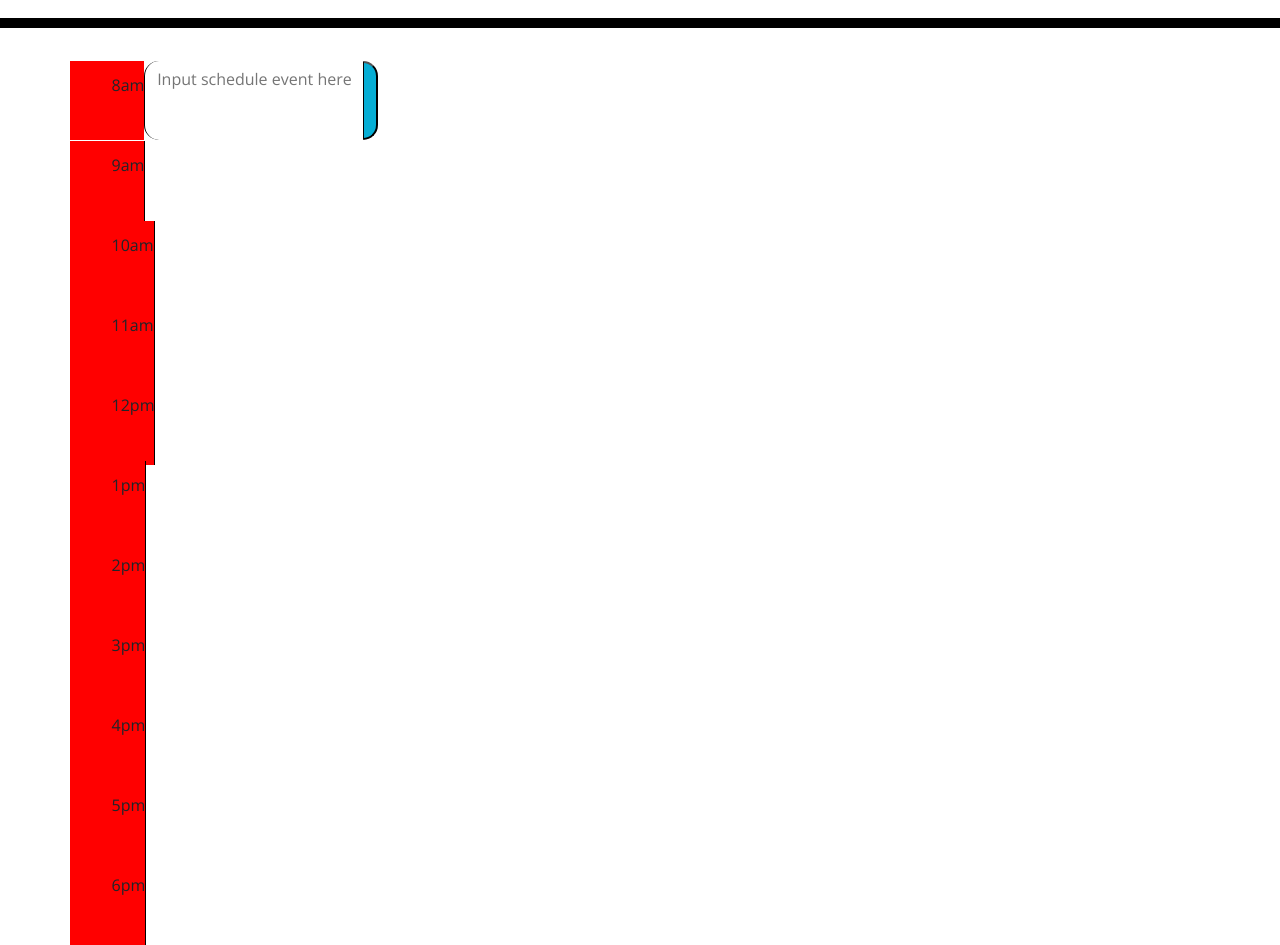
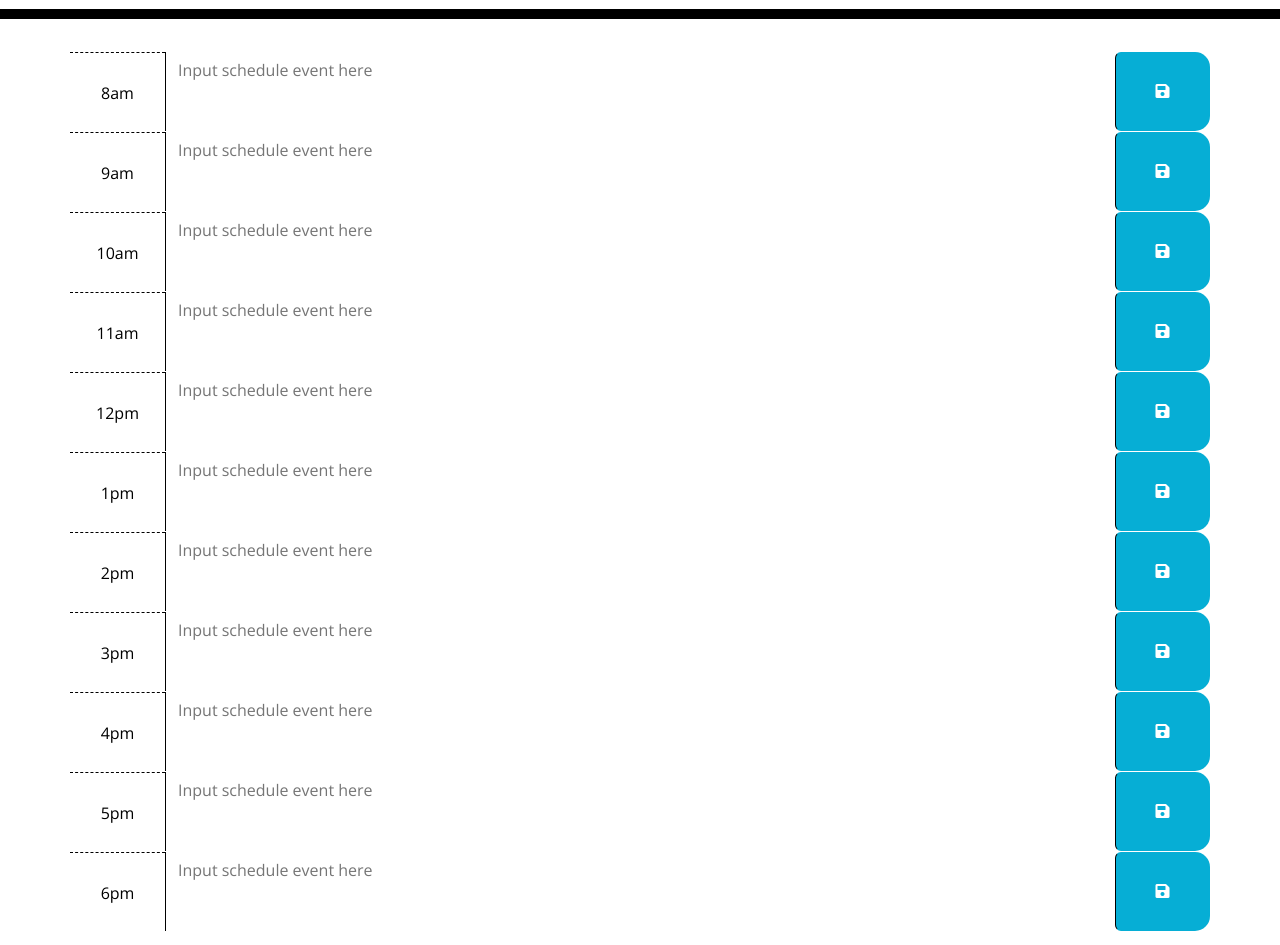
Before and after one commit to scarfrae/Workday-Daily-Planner, a plain HTML site: page index.html in a window 1280 px wide. Shown: the part 240-1185 px from the top of the page. Drawn offline with nearby package versions, Linux system fonts and the light colour scheme; files that its build step writes are made by us from their sources.

Commit message:
working on four loop in javascript

```diff
--- a/assets/style.css
+++ b/assets/style.css
@@ -70,7 +70,3 @@ textarea {
   font-size: 20px;
   transition: all 0.3s ease-in-out;
 }
-
-.col_time {
-  background-color: red;
-}
--- a/index.html
+++ b/index.html
@@ -18,7 +18,9 @@
       href="https://fonts.googleapis.com/css?family=Open+Sans&display=swap"
       rel="stylesheet"
     />
-    <link rel="stylesheet" href="style.css" />
+
+<link href="https://cdn.jsdelivr.net/npm/bootstrap@5.2.0-beta1/dist/css/bootstrap.min.css" rel="stylesheet" integrity="sha384-0evHe/X+R7YkIZDRvuzKMRqM+OrBnVFBL6DOitfPri4tjfHxaWutUpFmBp4vmVor" crossorigin="anonymous">
+    <link rel="stylesheet" href="assets/style.css" />
     <title>Work Day Scheduler</title>
   </head>
 
@@ -30,108 +32,147 @@
     </header>
     <div class="container">
       <!-- Timeblocks go here and include: section for time, section for info, button for saving info-->
+
       <!--8am block-->
-      <div id="08amBlock" class="row">
+      <div id="08amBlock" class="row time-block " data-hour="8">
         <!--time-->
-        <div class="col_time" >
+        <div class="col-1  hour " >
           8am
         </div>
         <!--info-->
-        <textarea class="time-block" placeholder="Input schedule event here"></textarea>
+        <textarea class="col-10 description" placeholder="Input schedule event here"></textarea>
         <!--button for saving-->
-        <button class="saveBtn"></button>
+        <button class="col-1 btn saveBtn"><i class="fas fa-save"></i></button>
       </div>
+
       <!--9am block-->
-      <div id="09amBlock" class="row">
+      <div id="09amBlock" class="row time-block" data-hour="9">
         <!--time-->
-        <div class="col_time">
+        <div class="col-1  hour" >
           9am
         </div>
         <!--info-->
-        <textarea rows="4" cols="50"></textarea>
+        <textarea class="col-10 description" placeholder="Input schedule event here"></textarea>
+        <!--button for saving-->
+        <button class="col-1 btn saveBtn"><i class="fas fa-save"></i></button>
       </div>
+
       <!--10am block-->
-      <div id="10amBlock" class="row">
+      <div id="10amBlock" class="row time-block" data-hour="10">
         <!--time-->
-        <div class="col_time">
+        <div class="col-1  hour" >
           10am
         </div>
         <!--info-->
-        <textarea rows="4" cols="50"></textarea>
+        <!--col-10 is using bootstrap-->
+        <textarea class="col-10 description" placeholder="Input schedule event here"></textarea>
+        <!--button for saving-->
+        <button class="col-1 btn saveBtn"><i class="fas fa-save"></i></button>
       </div>
+
       <!--11am block-->
-      <div id="11amBlock" class="row">
+      <div id="11amBlock" class="row time-block" data-hour="11">
         <!--time-->
-        <div class="col_time">
+        <div class="col-1  hour" >
           11am
         </div>
         <!--info-->
-        <textarea rows="4" cols="50"></textarea>
+        <!--col-10 is using bootstrap-->
+        <textarea class="col-10 description" placeholder="Input schedule event here"></textarea>
+        <!--button for saving-->
+        <button class="col-1 btn saveBtn"><i class="fas fa-save"></i></button>
       </div>
+
       <!--12pm block-->
-      <div id="12pmBlock" class="row">
+      <div id="12pmBlock" class="row time-block" data-hour="12">
         <!--time-->
-        <div class="col_time">
+        <div class="col-1  hour" >
           12pm
         </div>
         <!--info-->
-        <textarea rows="4" cols="50"></textarea>
+        <!--col-10 is using bootstrap-->
+        <textarea class="col-10 description" placeholder="Input schedule event here"></textarea>
+        <!--button for saving-->
+        <button class="col-1 btn saveBtn"><i class="fas fa-save"></i></button>
       </div>
+
       <!--1pm block-->
-      <div id="1pmBlock" class="row">
+      <div id="1pmBlock" class="row time-block" data-hour="13">
         <!--time-->
-        <div class="col_time">
+        <div class="col-1  hour" >
           1pm
         </div>
         <!--info-->
-        <textarea rows="4" cols="50"></textarea>
+        <!--col-10 is using bootstrap-->
+        <textarea class="col-10 description" placeholder="Input schedule event here"></textarea>
+        <!--button for saving-->
+        <button class="col-1 btn saveBtn"><i class="fas fa-save"></i></button>
       </div>
+
       <!--2pm block-->
-      <div id="2pmBlock" class="row">
+      <div id="2pmBlock" class="row time-block" data-hour="14">
         <!--time-->
-        <div class="col_time">
+        <div class="col-1  hour" >
           2pm
         </div>
         <!--info-->
-        <textarea rows="4" cols="50"></textarea>
+        <!--col-10 is using bootstrap-->
+        <textarea class="col-10 description" placeholder="Input schedule event here"></textarea>
+        <!--button for saving-->
+        <button class="col-1 btn saveBtn"><i class="fas fa-save"></i></button>
       </div>
+
       <!--3pm block-->
-      <div id="3pmBlock" class="row">
+      <div id="3pmBlock" class="row time-block" data-hour="15">
         <!--time-->
-        <div class="col_time">
+        <div class="col-1  hour" >
           3pm
         </div>
         <!--info-->
-        <textarea rows="4" cols="50"></textarea>
+        <!--col-10 is using bootstrap-->
+        <textarea class="col-10 description" placeholder="Input schedule event here"></textarea>
+        <!--button for saving-->
+        <button class="col-1 btn saveBtn"><i class="fas fa-save"></i></button>
       </div>
+
       <!--4pm block-->
-      <div id="4pmBlock" class="row">
+      <div id="4pmBlock" class="row time-block" data-hour="16">
         <!--time-->
-        <div class="col_time">
+        <div class="col-1  hour" >
           4pm
         </div>
         <!--info-->
-        <textarea rows="4" cols="50"></textarea>
+        <!--col-10 is using bootstrap-->
+        <textarea class="col-10 description" placeholder="Input schedule event here"></textarea>
+        <!--button for saving-->
+        <button class="col-1 btn saveBtn"><i class="fas fa-save"></i></button>
       </div>
+
         <!--5pm block-->
-      <div id="5pmBlock" class="row">
+        <div id="5pmBlock" class="row time-block" data-hour="17">
           <!--time-->
-        <div class="col_time">
+          <div class="col-1  hour" >
             5pm
           </div>
           <!--info-->
-        <textarea rows="4" cols="50"></textarea>
+          <!--col-10 is using bootstrap-->
+          <textarea class="col-10 description" placeholder="Input schedule event here"></textarea>
+          <!--button for saving-->
+          <button class="col-1 btn saveBtn"><i class="fas fa-save"></i></button>
         </div>
+
          <!--6pm block-->
-      <div id="6pmBlock" class="row">
+         <div id="6pmBlock" class="row time-block" data-hour="18">
           <!--time-->
-        <div class="col_time">
+          <div class="col-1  hour" >
             6pm
           </div>
           <!--info-->
-        <textarea rows="4" cols="50"></textarea>
+          <!--col-10 is using bootstrap-->
+          <textarea class="col-10 description" placeholder="Input schedule event here"></textarea>
+          <!--button for saving-->
+          <button class="col-1 btn saveBtn"><i class="fas fa-save"></i></button>
         </div>
-
 
     </div>
 
```
Also changed, not shown: js/script.js (+29 -0 lines). Lines whose indentation alone changed are shown as unchanged.
